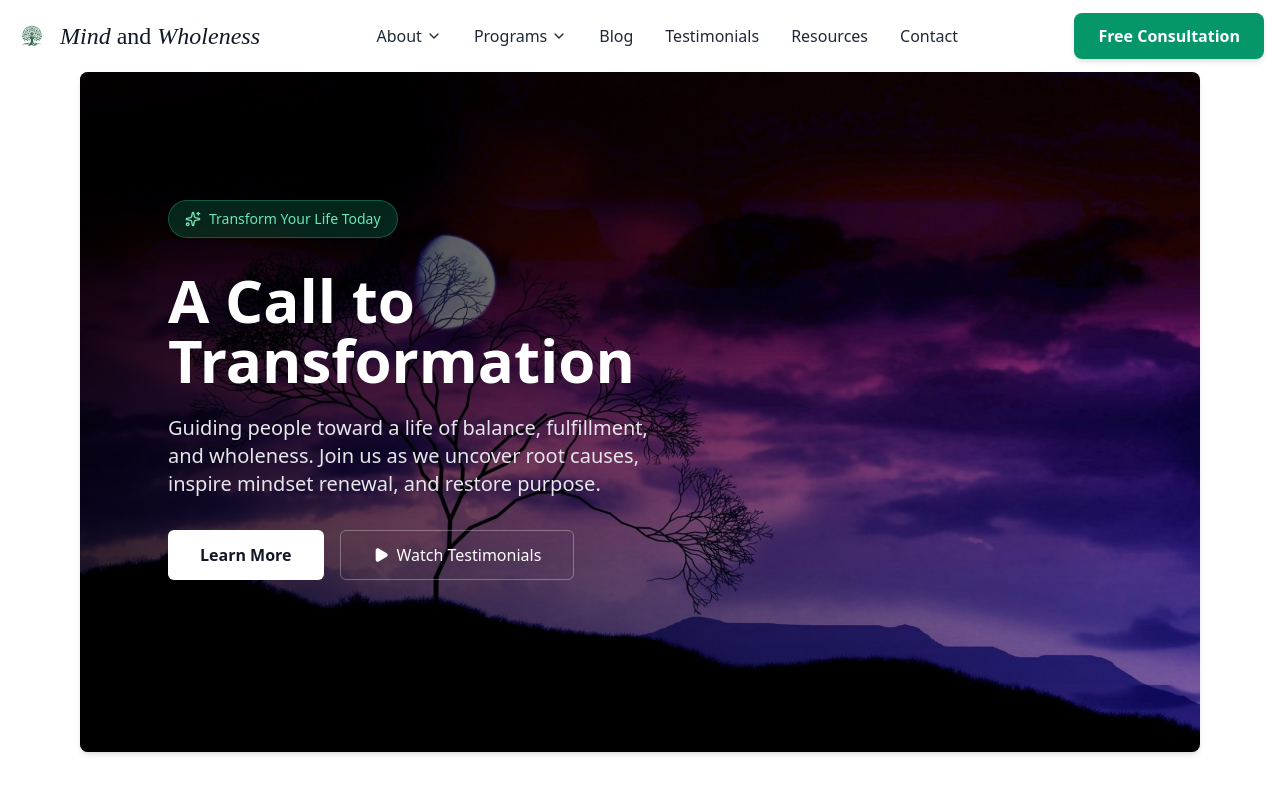
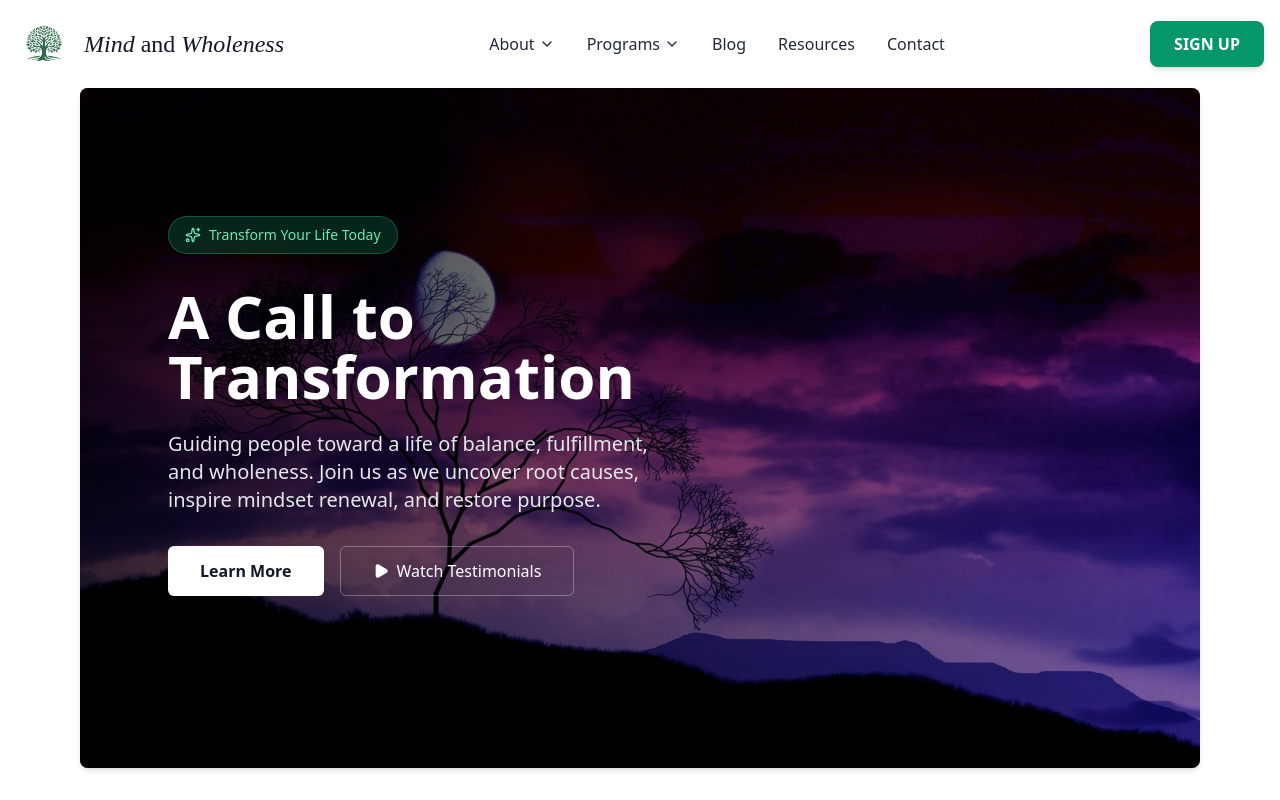
Before and after one commit to eldoJr/mind-and-wholeness, a React (Vite) app: page / in a window 1280 px wide. Shown: the top 800 px of the page. Built offline with nearby package versions, Linux system fonts and the light colour scheme.

Commit message:
Still Updating'

```diff
--- a/src/components/layout/footer.tsx
+++ b/src/components/layout/footer.tsx
@@ -52,7 +52,7 @@ export default function Footer() {
       </div>
 
       <div className="mt-12 text-center text-xs text-gray-400">
-        © {new Date().getFullYear()} Mind & Wholeness. All rights reserved.
+        &copy; {new Date().getFullYear()} Mind & Wholeness. All rights reserved.
       </div>
     </footer>
   );
--- a/src/components/layout/navbar.tsx
+++ b/src/components/layout/navbar.tsx
@@ -45,7 +45,7 @@ export default function Navbar() {
       <div className="max-w-7xl mx-auto px-4 py-4 flex justify-between items-center">
         {/* Logo and Branding */}
         <Link to="/" className="flex items-center gap-3 hover:opacity-90 transition-opacity">
-          <img src={logo} alt="Mind & Wholeness Logo" className="h-8 w-8" />
+          <img src={logo} alt="Mind & Wholeness Logo" className="h-14 w-14" />
           <h1 className="text-xl md:text-2xl font-serif font-medium text-gray-900 italic">
             Mind <span className="not-italic">and</span> Wholeness
           </h1>
@@ -172,11 +172,6 @@ export default function Navbar() {
             </Link>
           </li>
           <li>
-            <Link to="/testimonials" className="hover:text-emerald-700 transition-colors py-2">
-              Testimonials
-            </Link>
-          </li>
-          <li>
             <Link to="/resources" className="hover:text-emerald-700 transition-colors py-2">
               Resources
             </Link>
@@ -191,10 +186,10 @@ export default function Navbar() {
         {/* CTA Button */}
         <div className="hidden lg:block">
           <Link
-            to="/consultation"
+            to="/signup"
             className="px-6 py-3 rounded-lg bg-emerald-600 text-white font-semibold hover:bg-emerald-700 transition-all duration-300 shadow-md hover:shadow-lg transform hover:scale-105"
           >
-            Free Consultation
+            SIGN UP
           </Link>
         </div>
 
@@ -299,13 +294,6 @@ export default function Navbar() {
               Blog
             </Link>
             <Link
-              to="/testimonials"
-              className="block py-3 px-3 text-gray-800 font-medium hover:bg-emerald-50 rounded-lg transition-colors"
-              onClick={() => setMobileOpen(false)}
-            >
-              Testimonials
-            </Link>
-            <Link
               to="/resources"
               className="block py-3 px-3 text-gray-800 font-medium hover:bg-emerald-50 rounded-lg transition-colors"
               onClick={() => setMobileOpen(false)}
@@ -323,11 +311,11 @@ export default function Navbar() {
             {/* Mobile CTA */}
             <div className="pt-4 border-t">
               <Link
-                to="/consultation"
+                to="/signup"
                 className="block w-full py-3 text-center bg-emerald-600 text-white rounded-lg font-semibold hover:bg-emerald-700 transition-colors"
                 onClick={() => setMobileOpen(false)}
               >
-                Free Consultation
+                SIGN UP
               </Link>
             </div>
           </div>
```
